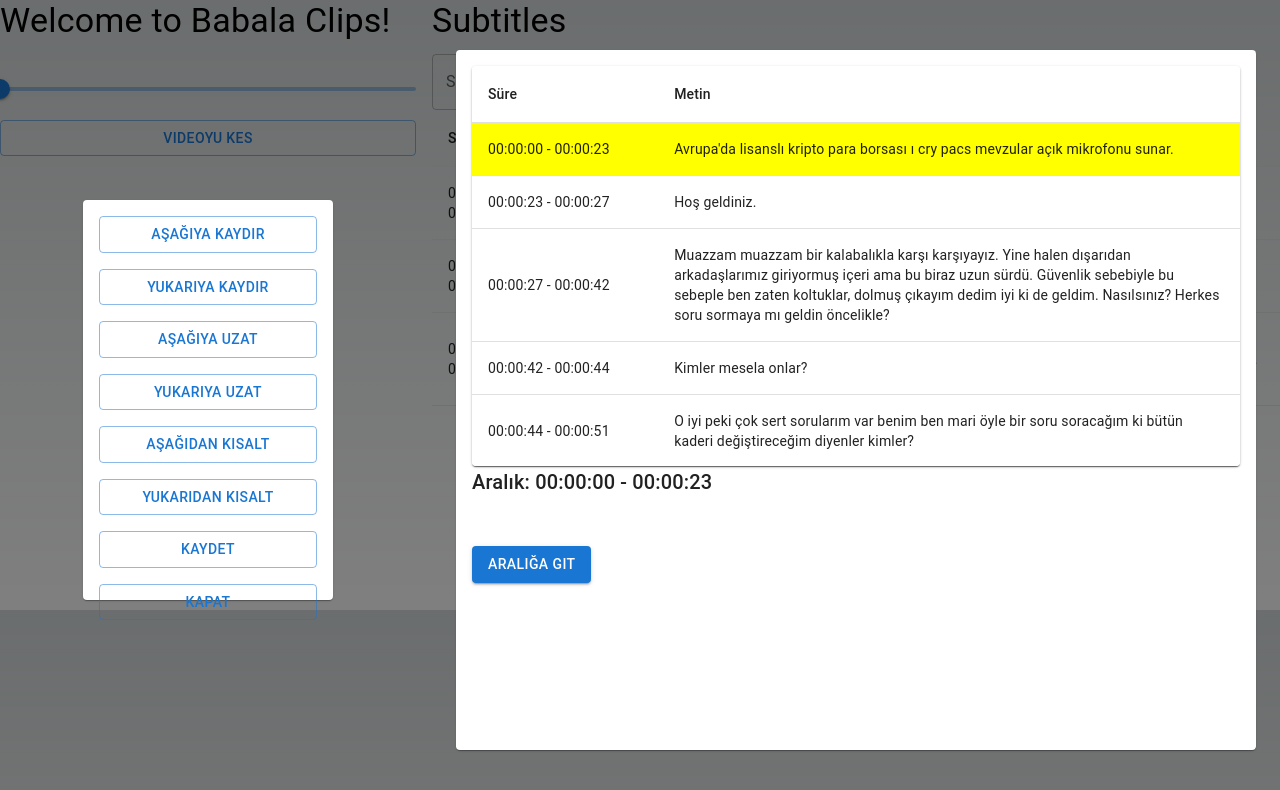
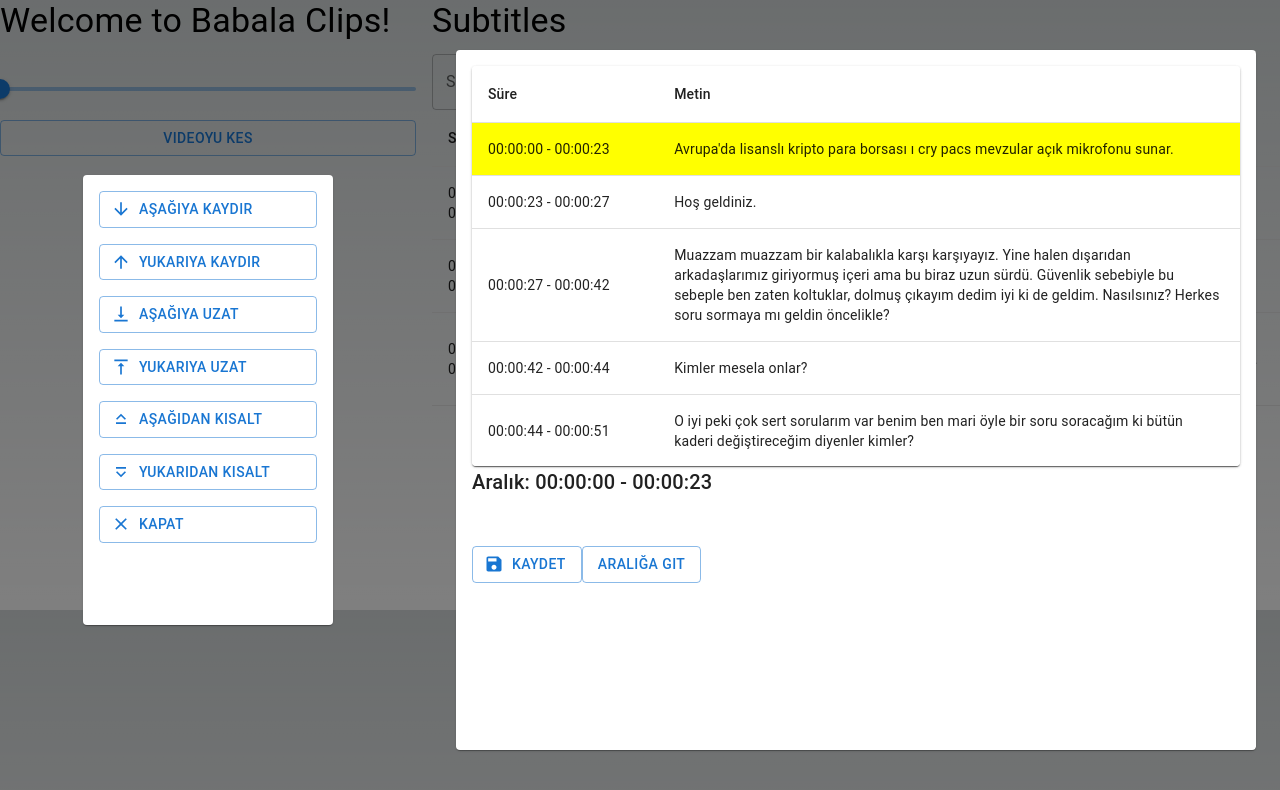
Before and after one commit to alpaylan/babalaclips, a Next.js app: page / in a window 1280 px wide. Both pictures are taken after a click on the button "VIDEOYU KES". Shown: the top 790 px of the page. Built offline with nearby package versions, Linux system fonts and the light colour scheme.

Commit message:
add downloading

```diff
--- a/package.json
+++ b/package.json
@@ -12,6 +12,7 @@
     "@emotion/react": "^11.11.0",
     "@emotion/styled": "^11.11.0",
     "@mui/core": "^5.0.0-alpha.54",
+    "@mui/icons-material": "^5.11.16",
     "@mui/material": "^5.13.1",
     "@types/node": "20.2.3",
     "@types/react": "18.2.6",
--- a/src/components/Cutter.tsx
+++ b/src/components/Cutter.tsx
@@ -3,6 +3,12 @@ import { useState } from "react";
 import { SubtitleData } from "./Subtitle";
 import CutterTable from "./CutterTable";
 import subtitles from "@/data/subtitles.json";
+import ArrowDownwardIcon from '@mui/icons-material/ArrowDownward';
+import ArrowUpwardIcon from '@mui/icons-material/ArrowUpward';
+import VerticalAlignBottomIcon from '@mui/icons-material/VerticalAlignBottom';
+import VerticalAlignTopIcon from '@mui/icons-material/VerticalAlignTop';
+import KeyboardCapslockIcon from '@mui/icons-material/KeyboardCapslock';
+import CloseIcon from '@mui/icons-material/Close';
 
 type CutterProps = {
     open: boolean,
@@ -80,16 +86,15 @@ const Cutter = ({ open, handleClose, initialSubtitleId }: CutterProps) => {
             <Grid container spacing={2}>
                 <Grid item xs={12} sm={4} md={4}>
                     <Box sx={{ display: 'flex', justifyContent: 'center', alignItems: 'center', height: '100vh' }}>
-                        <Paper sx={{ p: 2, width: 250, height: 400 }}>
+                        <Paper sx={{ p: 2, width: 250, height: 450 }}>
                             <Stack spacing={2} direction="column">
-                                <Button variant="outlined" onClick={handleWindowSlideDown}>Aşağıya Kaydır</Button>
-                                <Button variant="outlined" onClick={handleWindowSlideUp}>Yukarıya Kaydır</Button>
-                                <Button variant="outlined" onClick={handleWindowExtendDown}>Aşağıya Uzat</Button>
-                                <Button variant="outlined" onClick={handleWindowExtendUp}>Yukarıya Uzat</Button>
-                                <Button variant="outlined" onClick={handleWindowShortenDown}>Aşağıdan Kısalt</Button>
-                                <Button variant="outlined" onClick={handleWindowShortenUp}>Yukarıdan Kısalt</Button>
-                                <Button variant="outlined" onClick={handleClose}>Kaydet</Button>
-                                <Button variant="outlined" onClick={handleClose}>Kapat</Button>
+                                <Button variant="outlined" style={{justifyContent: "left"}} startIcon={<ArrowDownwardIcon />} onClick={handleWindowSlideDown}>Aşağıya Kaydır</Button>
+                                <Button variant="outlined" style={{justifyContent: "left"}} startIcon={<ArrowUpwardIcon />} onClick={handleWindowSlideUp}>Yukarıya Kaydır</Button>
+                                <Button variant="outlined" style={{justifyContent: "left"}} startIcon={<VerticalAlignBottomIcon />} onClick={handleWindowExtendDown}>Aşağıya Uzat</Button>
+                                <Button variant="outlined" style={{justifyContent: "left"}} startIcon={<VerticalAlignTopIcon />} onClick={handleWindowExtendUp}>Yukarıya Uzat</Button>
+                                <Button variant="outlined" style={{justifyContent: "left"}} startIcon={<KeyboardCapslockIcon />} onClick={handleWindowShortenDown}>Aşağıdan Kısalt</Button>
+                                <Button variant="outlined" style={{justifyContent: "left"}} startIcon={<KeyboardCapslockIcon style={{ transform: "rotate(180deg)" }} />} onClick={handleWindowShortenUp}>Yukarıdan Kısalt</Button>
+                                <Button variant="outlined" style={{justifyContent: "left"}} startIcon={<CloseIcon />} onClick={handleClose}>Kapat</Button>
                             </Stack>
                         </Paper>
                     </Box>
--- a/src/components/CutterTable.tsx
+++ b/src/components/CutterTable.tsx
@@ -14,6 +14,7 @@ import { SubtitleData } from './Subtitle';
 import subtitles from '@/data/subtitles.json';
 import { Button, Stack, TextField, Typography } from '@mui/material';
 import { useRef } from 'react';
+import SaveIcon from '@mui/icons-material/Save';
 
 const columns = [
     {
@@ -87,6 +88,38 @@ const rowContent = (startId: number, endId: number) => (_index: number, row: Sub
 
 const CutterTable = ({ interval }: { interval: [number, number] }) => {
     const virtuoso = useRef<TableVirtuosoHandle>(null);
+
+    const handleSave = () => {
+        const data = {
+            start: interval[0],
+            end: interval[1]
+        };
+
+        fetch('http://127.0.0.1:5000/cut', {
+            method: 'POST',
+            headers: {
+                'Content-Type': 'application/json',
+            },
+            body: JSON.stringify(data),
+            mode: 'cors'
+        })
+            .then(response => response.blob())
+            .then(blob => {
+                const urlObject = URL.createObjectURL(blob);
+                const link = document.createElement('a');
+                link.href = urlObject;
+                link.download = "babalaclip.mp4";
+                document.body.appendChild(link);
+                link.click();
+                document.body.removeChild(link);
+            }
+            )
+            .catch((error) => {
+                console.error('Error:', error);
+            }
+            );
+    };
+
     return (
         <Paper style={{ height: 400, width: '100%' }}>
             <TableVirtuoso
@@ -104,7 +137,14 @@ const CutterTable = ({ interval }: { interval: [number, number] }) => {
                 Aralık: {secondsToTime(subtitles[interval[0]].startTime)} - {secondsToTime(subtitles[interval[1]].endTime)}
             </Typography>
             <Button
-                variant="contained"
+                variant="outlined"
+                disabled={subtitles[interval[1]].endTime - subtitles[interval[0]].startTime > 180}
+                style={{ justifyContent: "left" }} startIcon={<SaveIcon />}
+                onClick={handleSave}>
+                Kaydet
+            </Button>
+            <Button
+                variant="outlined"
                 color="primary"
                 onClick={() => {
                     virtuoso.current?.scrollToIndex({ index: interval[0], align: 'start' });
--- a/src/pages/index.tsx
+++ b/src/pages/index.tsx
@@ -1,7 +1,7 @@
 import React, { useState, useEffect } from 'react';
 
 import Grid from '@mui/material/Grid';
-import { Button, Modal, Slider, Stack, Typography } from "@mui/material";
+import { Button, Slider, Stack, Typography } from "@mui/material";
 
 import Subtitle, { SubtitleData } from "@/components/Subtitle";
 import YouTubeVideo from "@/components/YoutubeVideo";
```
Also changed, not shown: 1 other file (tests, documents, lock files or other folders).
